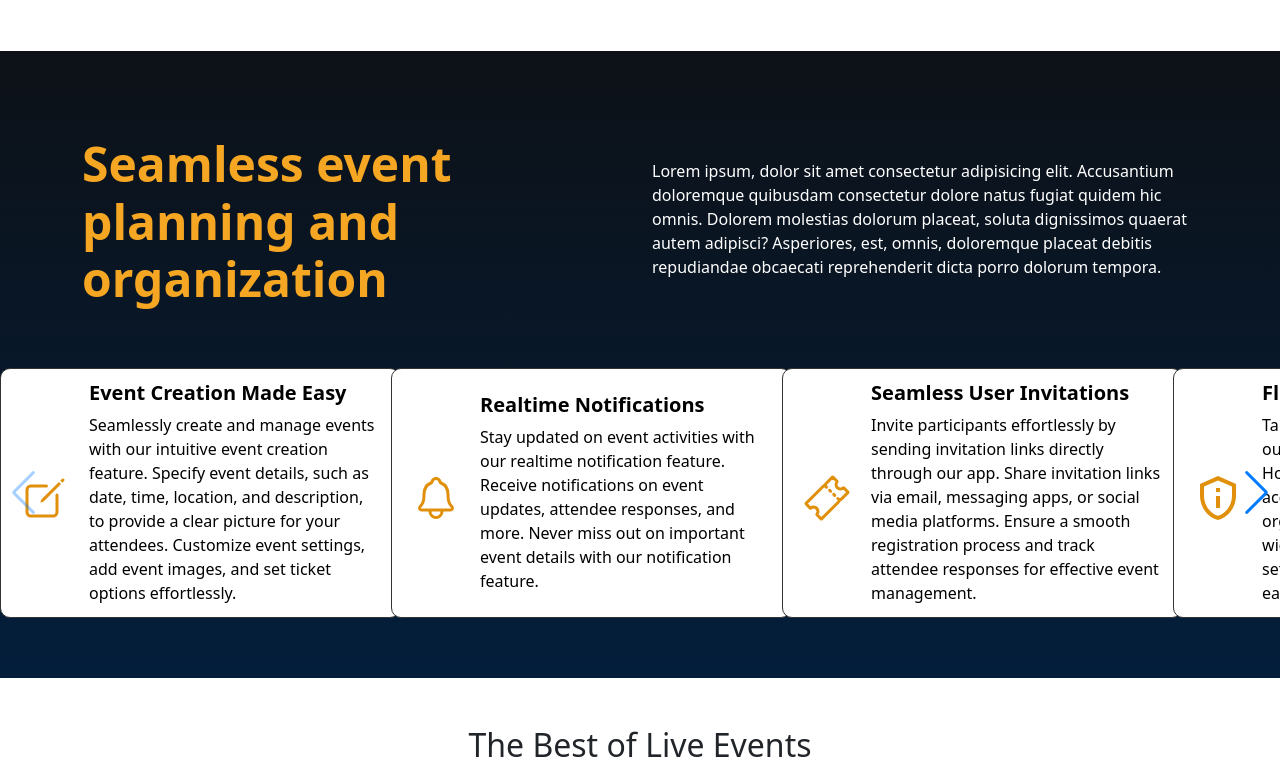
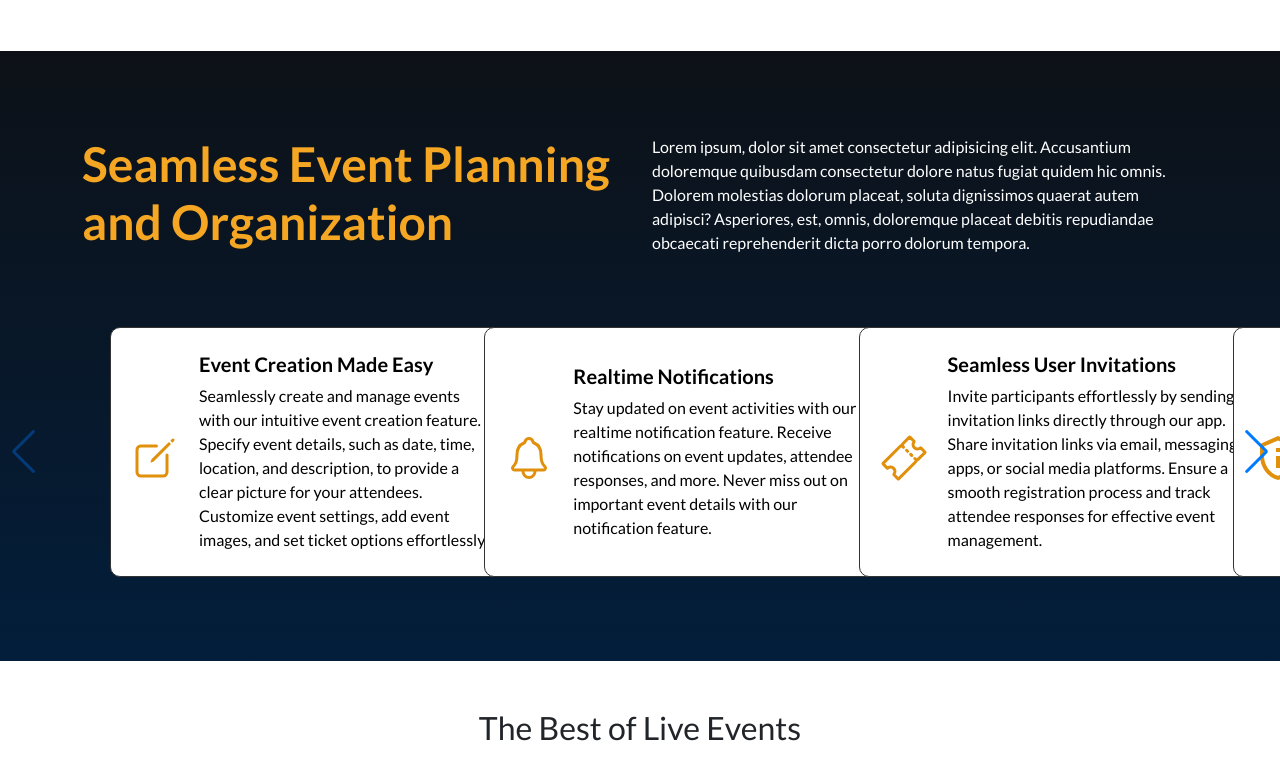
Before and after one commit to Thilak-07/NexEvent, a React (Create React App) app in the folder client/: page / in a window 1280 px wide. Shown: the part 1220-1989 px from the top of the page. Built offline with nearby package versions, Linux system fonts and the light colour scheme; no server answers; grey boxes are pictures that could not be loaded.

Commit message:
[style] slides offset fix

```diff
--- a/client/src/App.css
+++ b/client/src/App.css
@@ -1,9 +1,11 @@
+@import url("https://fonts.googleapis.com/css2?family=Lato:ital,wght@0,100;0,300;0,400;0,700;0,900;1,100;1,300;1,400;1,700;1,900&family=Poppins:ital,wght@0,100;0,200;0,300;0,400;0,500;0,600;0,700;0,800;0,900;1,100;1,200;1,300;1,400;1,500;1,600;1,700;1,800;1,900&display=swap");
+
 html,
 body {
   height: 100%;
   margin: 0;
-  /* background-color: #f5f5f5; */
   background-color: #ffffff;
+  font-family: "Lato", sans-serif;
 }
 
 .d-flex {
@@ -117,14 +119,14 @@
   top: 50%; /* Center vertically */
   transform: translateY(-50%); /* Adjust for centering */
   color: #f5a623; /* Arrow color */
-  background-color: rgba(0, 0, 0, 0.6); /* Dark background for arrows */
+  background-color: transparent; /* Dark background for arrows */
   border-radius: 50%; /* Circular buttons */
   width: 40px;
   height: 40px;
   display: flex;
   justify-content: center;
   align-items: center;
-  box-shadow: 0px 4px 10px rgba(0, 0, 0, 0.5); /* Shadow for arrows */
+  box-shadow: none; /* Shadow for arrows */
 }
 
 .swiper-button-prev-custom {
@@ -133,6 +135,10 @@
 
 .swiper-button-next-custom {
   right: 10px; /* Position on the right side */
+}
+
+.no-select {
+  user-select: none; /* Non-prefixed version, supported by modern browsers */
 }
 
 /*--------------ArrowIcon---------------------------------------------------------------------------------------------------*/
--- a/client/src/components/CardSwiper.js
+++ b/client/src/components/CardSwiper.js
@@ -59,21 +59,27 @@
 
 const CardSwiper = () => {
   return (
-    <div className="swiper-wrapper-container mt-4">
+    <div className="swiper-wrapper-container mt-2 py-4 no-select">
       <Swiper
         spaceBetween={30}
         slidesPerView={3.5}
         navigation
         pagination={{ clickable: true }}
+        slidesOffsetBefore={110}
+        slidesOffsetAfter={110}
         breakpoints={{
           640: {
             slidesPerView: 1,
           },
           768: {
-            slidesPerView: 2,
+            slidesPerView: 1.5,
+            slidesOffsetBefore: 50,
+            slidesOffsetAfter: 50,
           },
           1024: {
-            slidesPerView: 3.35,
+            slidesPerView: 3.5,
+            slidesOffsetBefore: 110,
+            slidesOffsetAfter: 110,
           },
         }}
         className="swiper-custom"
--- a/client/src/components/HeroSection.js
+++ b/client/src/components/HeroSection.js
@@ -9,7 +9,7 @@
         <Row>
           <Col md={6} className="text-left">
             <h1 className="hero-title pb-1">
-              Seamless event planning and organization
+              Seamless Event Planning <br /> and Organization
             </h1>
           </Col>
           <Col
--- a/client/src/components/NavbarComponent.js
+++ b/client/src/components/NavbarComponent.js
@@ -13,7 +13,7 @@
   return (
     <Navbar variant="dark" expand="lg" className="bg-dark py-2 fixed-top">
       <Container>
-        <Navbar.Brand as={Link} to="/" className="d-flex align-items-center">
+        <Navbar.Brand href="/" className="d-flex align-items-center">
           <>
             <img
               src="favicon.svg"
```
